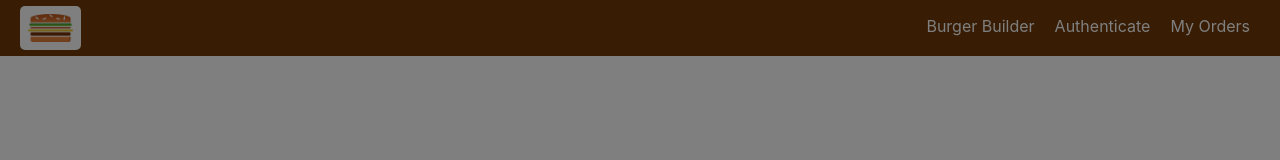
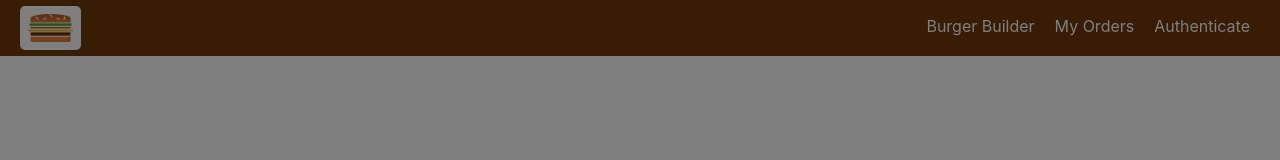
Before and after one commit to ecoworld007/Burger-Builder, a React (Create React App) app: page /logout in a window 1280 px wide. Shown: the top 160 px of the page. Built offline with nearby package versions, Linux system fonts and the light colour scheme.

Commit message:
added logout button

```diff
--- a/src/components/Layout/Layout.js
+++ b/src/components/Layout/Layout.js
@@ -3,6 +3,7 @@ import Aux from '../../hoc/Aux';
 import classes from './Layout.module.css'
 import Toolbar from '../Navigation/Toolbar/Toolbar';
 import SideDrawer from '../Navigation/SideDrawer/SideDrawer';
+import {connect} from 'react-redux';
 class Layout extends Component {
   state = {
     showSideDrawer: true
@@ -23,8 +24,8 @@ class Layout extends Component {
   render(){
     return (
       <Aux>
-        <SideDrawer closeSideDrawer={this.closeSideDrawerHandler} show={this.state.showSideDrawer}/>
-        <Toolbar drawerToggleClicked={this.sideDrawerToggleHandler}/>
+        <SideDrawer closeSideDrawer={this.closeSideDrawerHandler} show={this.state.showSideDrawer} isAuth={this.props.isAuth}/>
+        <Toolbar drawerToggleClicked={this.sideDrawerToggleHandler} isAuth={this.props.isAuth}/>
         <main className={classes.Content}>
           {this.props.children}
         </main>
@@ -33,4 +34,10 @@ class Layout extends Component {
   }
 }
 
-export default Layout;
+const mapStateToProps = (state) => {
+  return {
+    isAuth: !!state.auth.token
+  };
+}
+
+export default connect(mapStateToProps)(Layout);
--- a/src/components/Navigation/NavigationItems/NavigationItems.js
+++ b/src/components/Navigation/NavigationItems/NavigationItems.js
@@ -1,12 +1,14 @@
 import React from 'react';
 import classes from './NavigationItems.module.css';
 import NavigationItem from './NavigationItem/NavigationItem';
-const navigationItems = () => {
+const navigationItems = (props) => {
   return (
     <ul className={classes.NavigationItems}>
       <NavigationItem link='/' exact>Burger Builder</NavigationItem>
-      <NavigationItem link='/auth'>Authenticate</NavigationItem>
       <NavigationItem link='/orders'>My Orders</NavigationItem>
+      {
+        props.isAuthenticated ? <NavigationItem link='/logout'>Logout</NavigationItem> : <NavigationItem link='/auth'>Authenticate</NavigationItem>
+      }
     </ul>
   );
 }
--- a/src/components/Navigation/SideDrawer/SideDrawer.js
+++ b/src/components/Navigation/SideDrawer/SideDrawer.js
@@ -18,7 +18,7 @@ const sideDrawer = (props) => {
           <Logo/>
         </div>
         <nav>
-          <NavigationItems/>
+          <NavigationItems isAuthenticated={props.isAuth}/>
         </nav>
       </div>
     </Aux>
--- a/src/components/Navigation/Toolbar/Toolbar.js
+++ b/src/components/Navigation/Toolbar/Toolbar.js
@@ -10,7 +10,7 @@ const toolbar = (props) => {
       <div className={classes.Logo}>
         <Logo/>
       </div>
-      <nav className={classes.DesktopOnly}><NavigationItems/></nav>
+      <nav className={classes.DesktopOnly}><NavigationItems isAuthenticated={props.isAuth}/></nav>
     </header>
   );
 }
```
